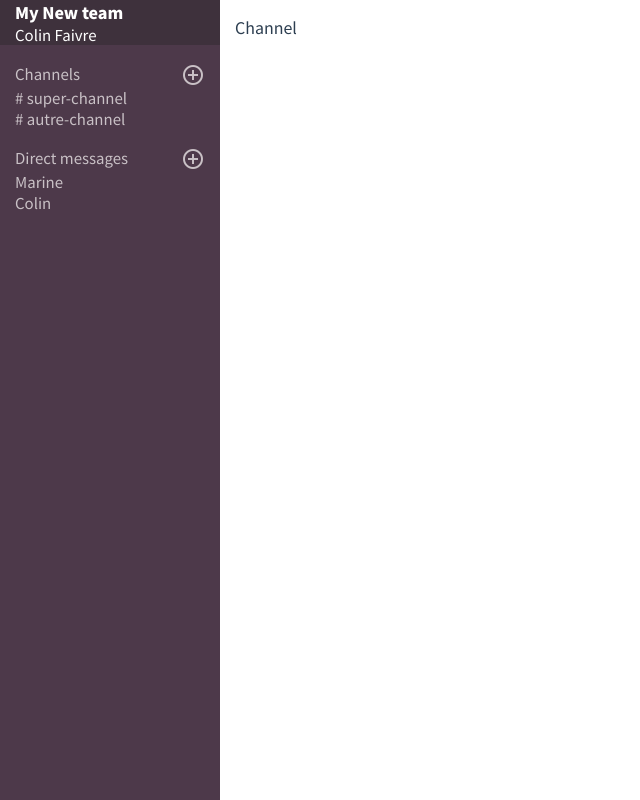
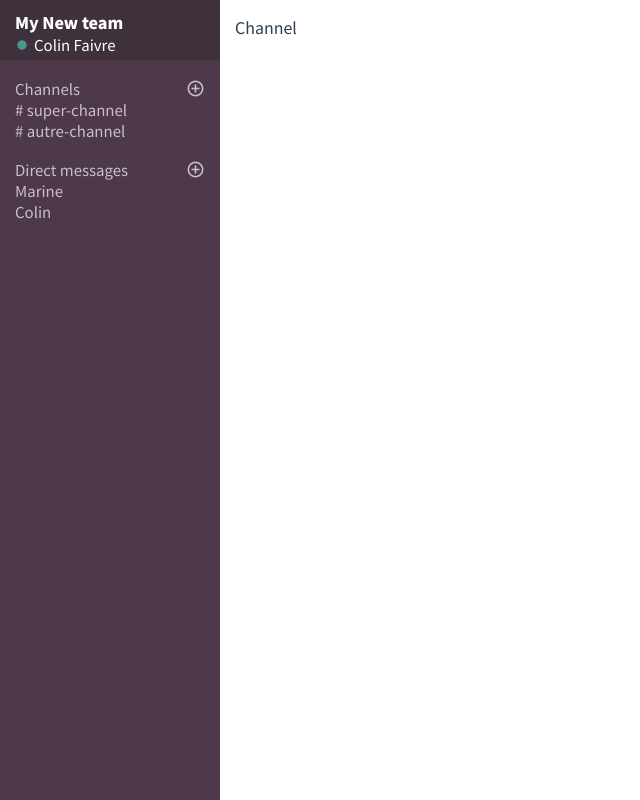
Before and after one commit to colinfaivre/slack-clone, a Vue app: page / in a window 1280 px wide. Shown: the whole page, without its empty margins (0-640 px from the left). Built offline with nearby package versions, Linux system fonts and the light colour scheme.

Commit message:
Add user presence icon

```diff
--- a/src/App.vue
+++ b/src/App.vue
@@ -4,7 +4,10 @@
 
       <header>
         <h1>My New team</h1>
-        <div class="user-name">Colin Faivre</div>
+        <div class="user">
+          <i class="material-icons presence">fiber_manual_record</i>
+          <div class="user-name">Colin Faivre</div>
+        </div>
       </header>
 
       <div class="channels">
@@ -54,6 +57,21 @@ body{
   font-size: 15px;
   /* padding: 15px; */
 }
+.menu header{
+  padding-top: 10px;
+  padding-bottom: 5px;
+}
+.menu header .user{
+  display: flex;
+  align-items: center;
+  padding-left: 15px;
+}
+.menu header .user .material-icons{
+  font-size: 14px;
+}
+.menu header .presence{
+  color: #4c9689;
+}
 .menu header:hover{
   background-color: #3e313c;
   cursor: pointer;
@@ -68,12 +86,12 @@ body{
   padding-right: 15px;
 }
 .user-name{
-  padding-left: 15px;
-  padding-right: 15px;
+  padding-left: 5px;
 }
 .menu .channels-header, .menu .direct-messages-header{
   display: flex;
   justify-content: space-between;
+  align-items:center;
 }
 .menu .channels, .menu .direct-messages{
   padding-top: 18px;
@@ -94,6 +112,9 @@ body{
   background-color: #3e313c;
   cursor: pointer;
 }
+.material-icons{
+  font-size: 19px;
+}
 router-view{
 
 }
```
